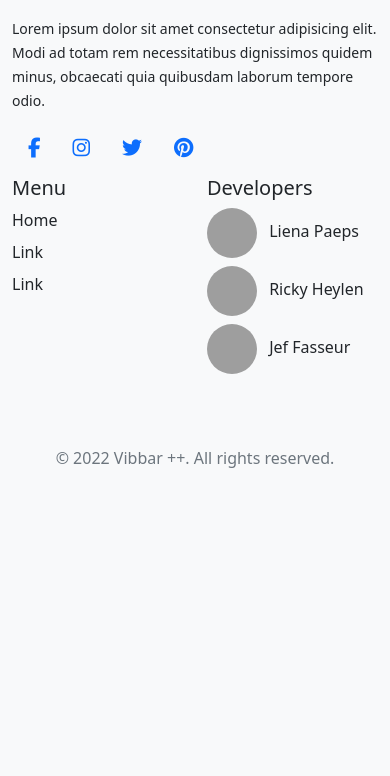
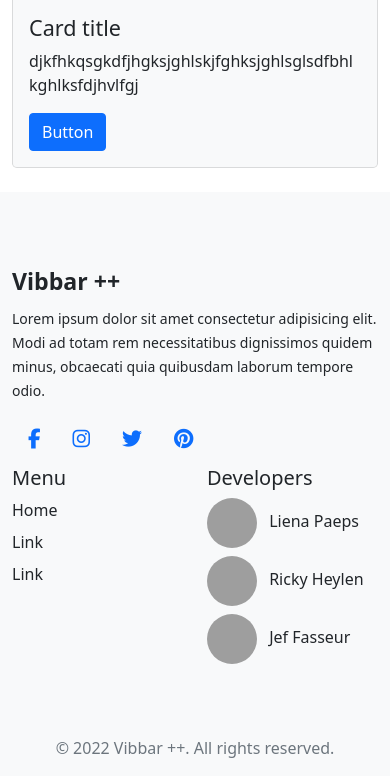
Before and after one commit to lienapaeps/php_project, a PHP site: page / in a window 390 px wide. Shown: the part 3182-3958 px from the top of the page. Before the commit the page ends 3650 px from the top, so only its background shows below. Run offline with PHP 8.4, Linux system fonts and the light colour scheme; some libraries are stand-ins or nearby versions; grey boxes are pictures that could not be loaded.

Commit message:
fix: responsiveness subnav

```diff
--- a/footer.inc.php
+++ b/footer.inc.php
@@ -1,4 +1,4 @@
-<footer class="pt-4 bg-light">
+<footer class="pt-4 bg-light mt-4">
     <div class="container pt-4">
     <div class="row py-4">
         <div class="col-lg-3 mb-2">
--- a/index.php
+++ b/index.php
@@ -36,9 +36,11 @@
         </div>
     </div>
 
-    <main class="dashboard container-fluid">
-        <ul class="nav nav-pills py-4 overflow-scroll flex-nowrap justify-content-center">
-            <li class="nav-item"><a href="#" class="nav-link active" aria-current="page">All</a></li>
+    <main class="dashboard container">
+        <ul class="nav nav-pills pb-4 my-4 overflow-scroll flex-nowrap justify-content-md-center">
+            <li class="nav-item">
+                <a href="#" class="nav-link active" aria-current="page">All</a>
+            </li>
             <li class="nav-item">
                 <a href="#" class="nav-link">Animation</a>
             </li>
@@ -59,8 +61,8 @@
             </li>
         </ul>
 
-        <div class="d-flex flex-wrap justify-content-center">
-            <div href="#" class="card bg-light my-4" style="max-width: 38rem;">
+        <div class="d-flex flex-wrap justify-content-center gap-2 mb-4">
+            <div href="#" class="card bg-light rounded-3" style="max-width: 24rem;">
                 <img src="https://jeffasseur-visuals.be/wp-content/uploads/2022/03/Social-Media.png" class="card-image-top" alt="Card top image">
                 <div class="card-body">
                     <h4 class="card-title">Card title</h4>
@@ -70,7 +72,7 @@
             </div>
 
             <!-- Extra cards to check out responsiveness -->
-            <div href="#" class="card bg-light my-4" style="max-width: 38rem;">
+            <div href="#" class="card bg-light rounded-3" style="max-width: 24rem;">
                 <img src="https://jeffasseur-visuals.be/wp-content/uploads/2022/03/Social-Media.png" class="card-image-top" alt="Card top image">
                 <div class="card-body">
                     <h4 class="card-title">Card title</h4>
@@ -79,7 +81,7 @@
                 </div>
             </div>
 
-            <div href="#" class="card bg-light my-4" style="max-width: 38rem;">
+            <div href="#" class="card bg-light rounded-3" style="max-width: 24rem;">
                 <img src="https://jeffasseur-visuals.be/wp-content/uploads/2022/03/Social-Media.png" class="card-image-top" alt="Card top image">
                 <div class="card-body">
                     <h4 class="card-title">Card title</h4>
@@ -88,7 +90,7 @@
                 </div>
             </div>
 
-            <div href="#" class="card bg-light my-4" style="max-width: 38rem;">
+            <div href="#" class="card bg-light rounded-3" style="max-width: 24rem;">
                 <img src="https://jeffasseur-visuals.be/wp-content/uploads/2022/03/Social-Media.png" class="card-image-top" alt="Card top image">
                 <div class="card-body">
                     <h4 class="card-title">Card title</h4>
@@ -97,7 +99,16 @@
                 </div>
             </div>
 
-            <div href="#" class="card bg-light my-4" style="max-width: 38rem;">
+            <div href="#" class="card bg-light rounded-3" style="max-width: 24rem;">
+                <img src="https://jeffasseur-visuals.be/wp-content/uploads/2022/03/Social-Media.png" class="card-image-top" alt="Card top image">
+                <div class="card-body">
+                    <h4 class="card-title">Card title</h4>
+                    <p class="card-text">djkfhkqsgkdfjhgksjghlskjfghksjghlsglsdfbhlkghlksfdjhvlfgj</p>
+                    <a href="#" class="btn btn-primary">Button</a>
+                </div>
+            </div>
+
+            <div href="#" class="card bg-light rounded-3" style="max-width: 24rem;">
                 <img src="https://jeffasseur-visuals.be/wp-content/uploads/2022/03/Social-Media.png" class="card-image-top" alt="Card top image">
                 <div class="card-body">
                     <h4 class="card-title">Card title</h4>
```
